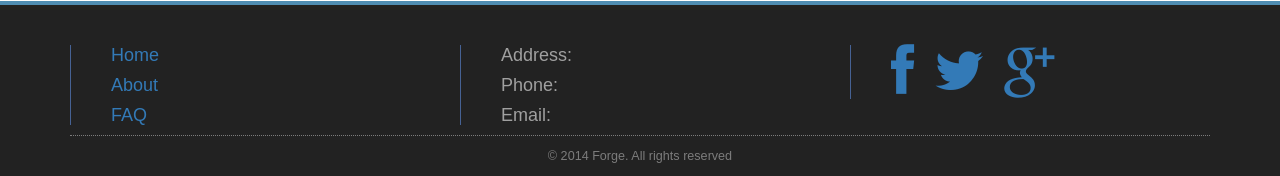
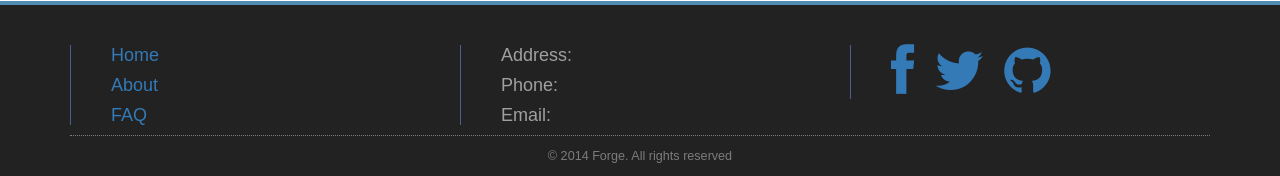
Before and after one commit to devcongress/forge.devcongress.com, a Flask app: page / in a window 1280 px wide. Shown: the part 3081-3257 px from the top of the page. Run offline with Flask 2, Linux system fonts and the light colour scheme; some libraries are stand-ins or nearby versions.

Commit message:
Added DevCongress's social links.

```diff
--- a/templates/application.html
+++ b/templates/application.html
@@ -249,9 +249,9 @@
 					</div>
 					<div class="col-md-4">
 						<ul class="forge-footer-span">
-							<a href=""><i class="fa fa-facebook fa-3x forge-right-pad"></i></a>
-							<a href=""><i class="fa fa-twitter fa-3x forge-right-pad"></i></a>
-							<a href=""><i class="fa fa-google-plus fa-3x forge-right-pad"></i></a>
+							<a href="https://facebook.com/devcongress"><i class="fa fa-facebook fa-3x forge-right-pad"></i></a>
+							<a href="https://twitter.com/devcongress"><i class="fa fa-twitter fa-3x forge-right-pad"></i></a>
+							<a href="https://github.com/devcongress"><i class="fa fa-github fa-3x forge-right-pad"></i></a>
 							<li></li>
 						</ul>
 					</div>
```
